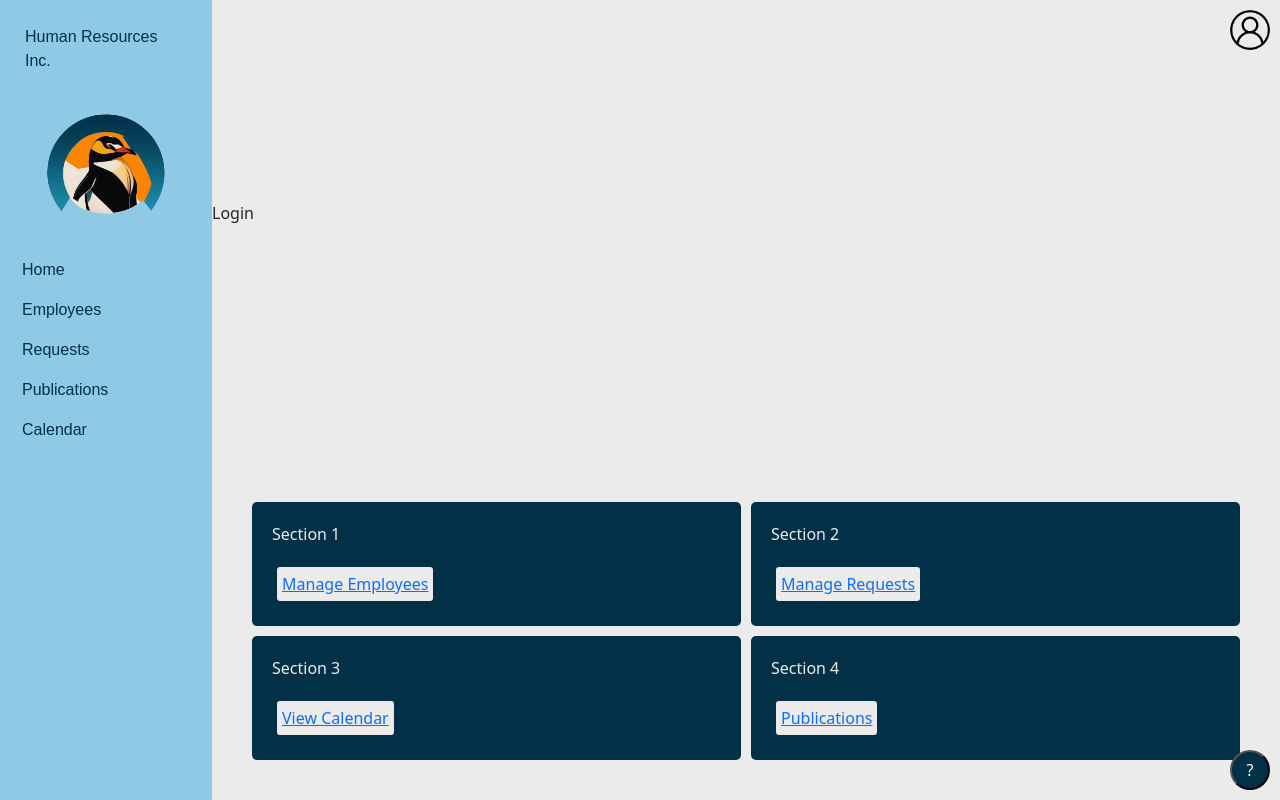
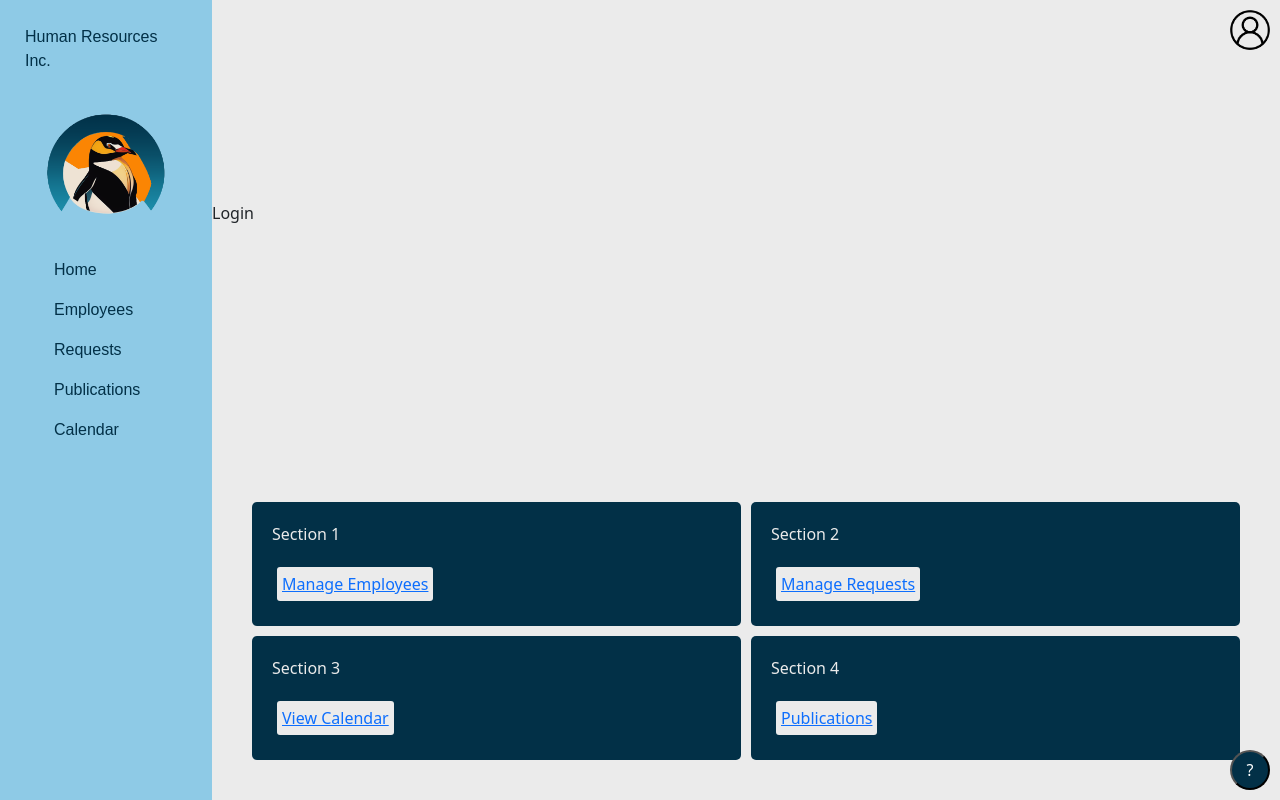
Before and after one commit to YupiByte/HR-Management, a Django app: template src/hr_management/user/templates/administrator/admin_home.html in a window 1280 px wide. Run offline with Django 3.2, Linux system fonts and the light colour scheme; the template is opened without the code that fills it, so the values that code supplies are empty.

Commit message:
changed class to navbar-section-right

```diff
--- a/src/hr_management/user/templates/navbar.html
+++ b/src/hr_management/user/templates/navbar.html
@@ -7,6 +7,8 @@
 
 <nav class="navbar-section">
     <div class="container-fluid">
+    <div class="navbar-section-right">
+      <ul>
       <p class="nav-item">
         <a class="nav-link" href="{% url 'admin_home' %}">Home</a>
       </p>
```
